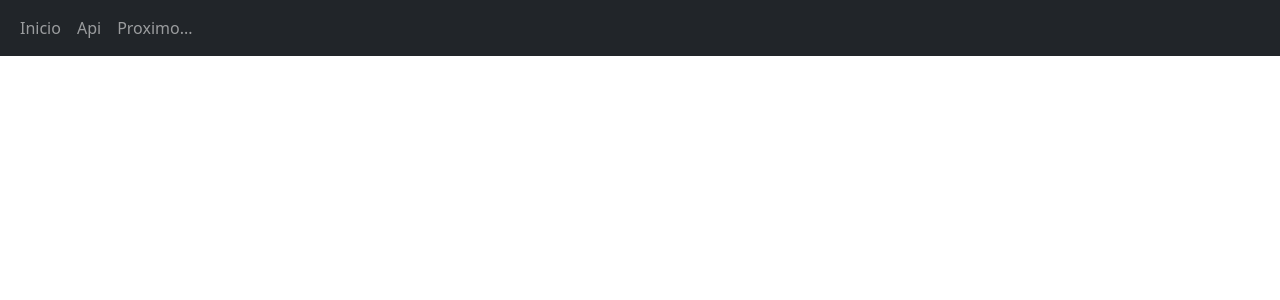
After one commit to Darinka2021/php_basico, a PHP site: page /cabecera.php in a window 1280 px wide. The commit adds this page. Shown: the top 300 px of the page. Run offline with PHP 8.4, Linux system fonts and the light colour scheme.

Commit message:
Armado de cuerpo de la pagina

```diff
--- /dev/null
+++ b/cabecera.php
@@ -0,0 +1,39 @@
+<!DOCTYPE html>
+<html lang="en">
+
+<head>
+    <meta charset="UTF-8">
+    <meta name="viewport" content="width=device-width, initial-scale=1.0">
+    <title>MY PAGE PHP</title>
+    <!--bootstrap-->
+    <link href="https://cdn.jsdelivr.net/npm/bootstrap@5.1.3/dist/css/bootstrap.min.css" rel="stylesheet" integrity="sha384-1BmE4kWBq78iYhFldvKuhfTAU6auU8tT94WrHftjDbrCEXSU1oBoqyl2QvZ6jIW3" crossorigin="anonymous">
+    <!--CSS-->
+    <link rel="stylesheet" href="/style/style.css">
+    <!--PICO css Centered viewport -->
+    <!--link rel="stylesheet"href="https://cdn.jsdelivr.net/npm/@picocss/pico@2/css/pico.classless.min.css"-->
+</head>
+
+<body>
+    <header>
+        <!--barra navegacion-->
+        <nav class="navbar navbar-expand-lg navbar-dark bg-dark">
+            <div class="container-fluid">
+                <button class="navbar-toggler" type="button" data-bs-toggle="collapse" data-bs-target="#navbarSupportedContent" aria-controls="navbarSupportedContent" aria-expanded="false" aria-label="Toggle navigation">
+                    <span class="navbar-toggler-icon"></span>
+                </button>
+                <div class="collapse navbar-collapse" id="navbarSupportedContent">
+                    <ul class="navbar-nav me-auto mb-2 mb-lg-0">
+                        <li class="nav-item">
+                            <a class="nav-link" aria-current="page" href="index.php">Inicio</a>
+                        </li>
+                        <li class="nav-item">
+                            <a class="nav-link" href="cosumoApi.php">Api</a>
+                        </li>
+                        <li class="nav-item">
+                            <a class="nav-link" href="#">Proximo...</a>
+                        </li>
+                    </ul>
+                </div>
+            </div>
+        </nav>
+    </header>
--- /dev/null
+++ b/style/style.css
@@ -0,0 +1,15 @@
+main{
+    display: grid;
+    align-items: center;
+    padding: 0.5%;
+    text-align: justify;
+}
+pre{
+    font-size: 12px;
+    background-color: beige;
+    overflow:scroll;
+    height: 250px;
+}
+h1{
+    text-align: center;
+}
```
Also changed, not shown: cosumoApi.php (+12 -20 lines), footer.php (added, +7 -0 lines), index.php (+4 -10 lines), README.md.
